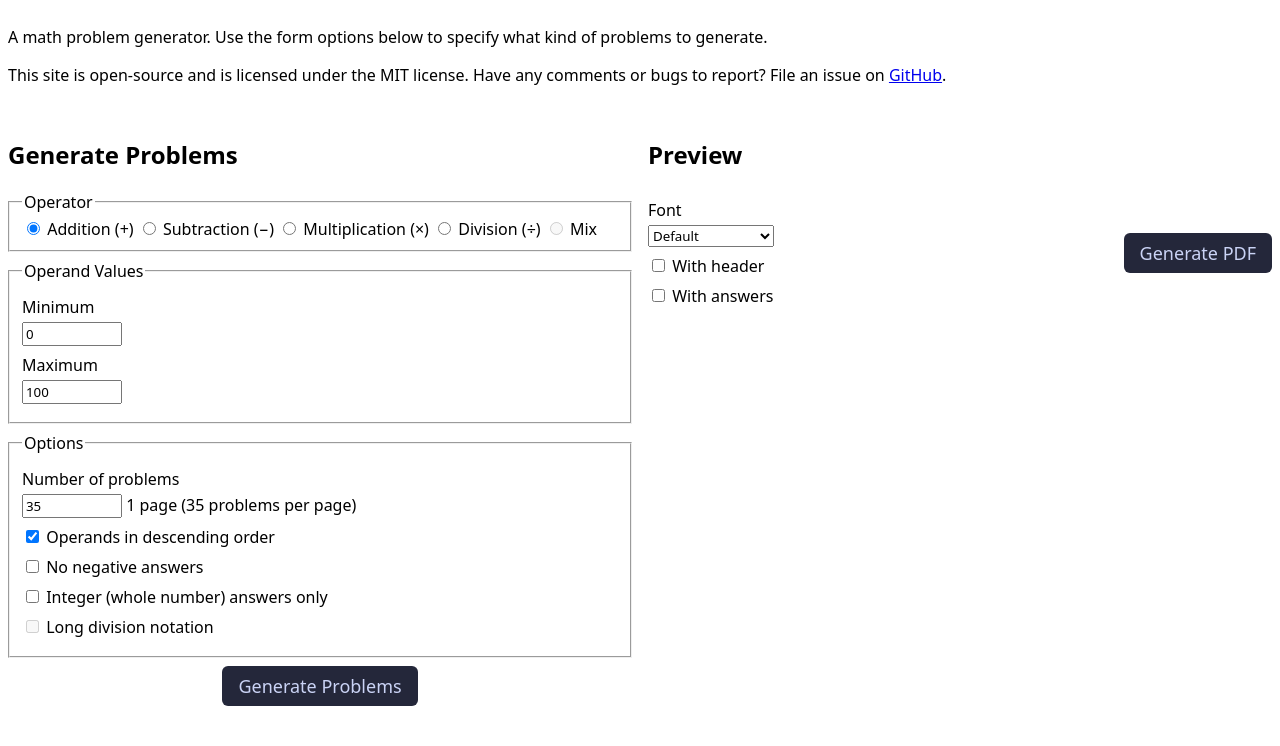
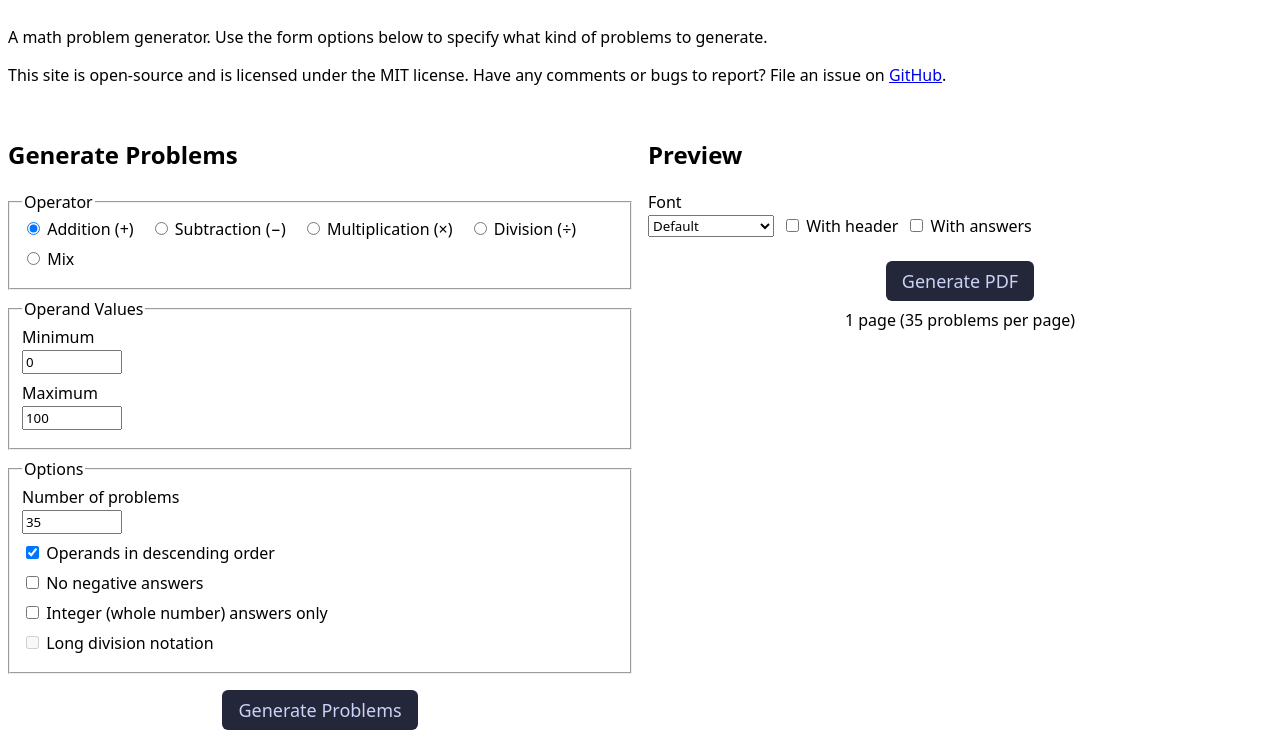
Before and after one commit to sphars/math-sheets, a website built with Vite: page index.html in a window 1280 px wide. Shown: the part 89-835 px from the top of the page. Before the commit the page ends 803 px from the top, so only its background shows below. Built offline with nearby package versions, Linux system fonts and the light colour scheme.

Commit message:
feat: allow mix of operators

```diff
--- a/index.html
+++ b/index.html
@@ -15,12 +15,7 @@
       <nav>
         <a href="/" id="logo">
           <div class="icon">
-            <img
-              width="42"
-              height="42"
-              src="/favicons/android-chrome-192x192.png"
-              alt="Math Sheets logo"
-            />
+            <img width="42" height="42" src="/favicons/android-chrome-192x192.png" alt="Math Sheets logo" />
           </div>
           <div class="logo-text">Math Sheets</div>
         </a>
@@ -29,13 +24,10 @@
 
     <main>
       <div class="information">
+        <p>A math problem generator. Use the form options below to specify what kind of problems to generate.</p>
         <p>
-          A math problem generator. Use the form options below to specify what kind of problems to
-          generate.
-        </p>
-        <p>
-          This site is open-source and is licensed under the MIT license. Have any comments or bugs
-          to report? File an issue on
+          This site is open-source and is licensed under the MIT license. Have any comments or bugs to report? File an
+          issue on
           <a href="https://github.com/sphars/math-sheets/issues" target="_blank">GitHub</a>.
         </p>
       </div>
@@ -46,28 +38,41 @@
           <form id="input-form">
             <fieldset>
               <legend>Operator</legend>
+              <div class="radio-group">
+                <div class="form-field">
                   <div>
                     <input required type="radio" id="operator-add" name="operator" value="+" checked />
                     <label for="operator-add">Addition (&plus;)</label>
+                  </div>
+                </div>
 
+                <div class="form-field">
+                  <div>
                     <input required type="radio" id="operator-subtract" name="operator" value="-" />
                     <label for="operator-subtract">Subtraction (&minus;)</label>
+                  </div>
+                </div>
 
+                <div class="form-field">
+                  <div>
                     <input required type="radio" id="operator-multiply" name="operator" value="*" />
                     <label for="operator-multiply">Multiplication (&times;)</label>
+                  </div>
+                </div>
 
+                <div class="form-field">
+                  <div>
                     <input required type="radio" id="operator-divide" name="operator" value="/" />
                     <label for="operator-divide">Division (&divide;)</label>
+                  </div>
+                </div>
 
-                <input
-                  required
-                  type="radio"
-                  id="operator-mix"
-                  name="operator"
-                  value="mix"
-                  disabled
-                />
+                <div class="form-field">
+                  <div>
+                    <input required type="radio" id="operator-mix" name="operator" value="mix" />
                     <label for="operator-mix">Mix</label>
+                  </div>
+                </div>
               </div>
             </fieldset>
 
@@ -75,30 +80,12 @@
               <legend>Operand Values</legend>
               <div class="form-field">
                 <label for="min-input">Minimum</label>
-                <input
-                  required
-                  type="number"
-                  id="min-input"
-                  name="min-input"
-                  min="0"
-                  max="999"
-                  step="1"
-                  value="0"
-                />
+                <input required type="number" id="min-input" name="min-input" min="0" max="999" step="1" value="0" />
               </div>
 
               <div class="form-field">
                 <label for="max-input">Maximum</label>
-                <input
-                  required
-                  type="number"
-                  id="max-input"
-                  name="max-input"
-                  min="0"
-                  max="1000"
-                  step="1"
-                  value="100"
-                />
+                <input required type="number" id="max-input" name="max-input" min="0" max="1000" step="1" value="100" />
               </div>
             </fieldset>
 
@@ -117,7 +104,6 @@
                     step="1"
                     value="35"
                   />
-                  <span id="pages"></span>
                 </div>
               </div>
 
@@ -162,12 +148,7 @@
             <div>
               <div class="form-field">
                 <label for="font-select">Font</label>
-                <select
-                  type="checkbox"
-                  id="font-select"
-                  name="font-select"
-                  form="input-form"
-                ></select>
+                <select type="checkbox" id="font-select" name="font-select" form="input-form"></select>
               </div>
 
               <div class="form-field">
@@ -185,7 +166,10 @@
               </div>
             </div>
 
+            <div>
               <button type="button" id="pdf-button">Generate PDF</button>
+              <div id="pages"></div>
+            </div>
             <!-- <button type="button" id="print-button">Print</button> -->
           </div>
 
--- a/src/main.ts
+++ b/src/main.ts
@@ -10,6 +10,7 @@ import { jsPDF } from "jspdf";
 import { autoTable } from "jspdf-autotable";
 
 // --- Script vars
+const operators = ["+", "-", "*", "/"];
 const fonts: Font[] = fontsData.fonts.sort((a, b) => a.name.localeCompare(b.name));
 const itemsPerPage = 35;
 let generatedProblems: Problem[] = [];
@@ -187,20 +188,27 @@ function getOperands(options: GeneratorOptions) {
 
 function generateMathProblems(options: GeneratorOptions) {
   for (let i = 0; i < options.numProblems; i++) {
-    let operands = getOperands(options);
-    let answer = getAnswer(operands[0], operands[1], options.operator);
+    // copy the form options
+    const optionsCopy = JSON.parse(JSON.stringify(options)) as GeneratorOptions;
+
+    // if operator = mix, need to randomize which operator to use
+    optionsCopy.operator =
+      options.operator === "mix" ? ["+", "-", "*", "/"][generateRandInt(0, 3)] : options.operator;
+
+    let operands = getOperands(optionsCopy);
+    let answer = getAnswer(operands[0], operands[1], optionsCopy.operator);
 
     if (options.intsOnly) {
       do {
         operands = getOperands(options);
-        answer = getAnswer(operands[0], operands[1], options.operator);
+        answer = getAnswer(operands[0], operands[1], optionsCopy.operator);
       } while (!Number.isInteger(answer));
     }
 
     generatedProblems.push({
       left: operands[0],
       right: operands[1],
-      operator: options.operator,
+      operator: optionsCopy.operator,
       answer: answer
     });
   }
--- a/src/style.css
+++ b/src/style.css
@@ -1,10 +1,10 @@
 @import url("./fonts.css");
 
 :root {
-  --font-sans: system-ui, -apple-system, BlinkMacSystemFont, "Segoe UI", Roboto, Oxygen, Ubuntu,
-    Cantarell, "Open Sans", "Helvetica Neue", sans-serif;
-  --font-sans-var: "Roboto Flex Variable", system-ui, -apple-system, BlinkMacSystemFont, "Segoe UI",
-    Roboto, Oxygen, Ubuntu, Cantarell, "Open Sans", "Helvetica Neue", sans-serif;
+  --font-sans: system-ui, -apple-system, BlinkMacSystemFont, "Segoe UI", Roboto, Oxygen, Ubuntu, Cantarell, "Open Sans",
+    "Helvetica Neue", sans-serif;
+  --font-sans-var: "Roboto Flex Variable", system-ui, -apple-system, BlinkMacSystemFont, "Segoe UI", Roboto, Oxygen,
+    Ubuntu, Cantarell, "Open Sans", "Helvetica Neue", sans-serif;
   --font-mono: monospace;
   --content-width: 1400px;
 }
@@ -90,10 +90,22 @@ nav {
 
 #actions {
   display: flex;
-  flex-flow: row wrap;
+  flex-flow: column wrap;
   justify-content: space-between;
-  align-items: center;
+  align-items: stretch;
+  row-gap: 8px;
   width: 100%;
+}
+
+#actions > div:first-child {
+  display: flex;
+  flex-direction: row;
+  align-items: flex-end;
+  column-gap: 8px;
+}
+
+#actions > div:nth-child(2) {
+  text-align: center;
 }
 
 /* Form styles */
@@ -108,9 +120,22 @@ nav {
   width: 100%;
 }
 
+#input-form .radio-group {
+  display: flex;
+  flex-flow: row wrap;
+  align-items: flex-start;
+  column-gap: 16px;
+}
+
 .form-field {
-  width: 100%;
-  margin: 0.5rem 0;
+  margin-bottom: 0.5rem;
+}
+
+.form-field.radio {
+  display: flex;
+  flex-direction: row;
+  align-items: center;
+  column-gap: 4px;
 }
 
 .form-field > * {
@@ -118,7 +143,7 @@ nav {
 }
 
 .form-field label {
-  margin-bottom: 4px;
+  margin-bottom: 2px;
 }
 
 input,
@@ -199,6 +224,7 @@ pre {
 button {
   background-color: #24273a;
   color: #cad3f5;
+  margin: 8px 0;
   padding: 8px 16px;
   border: none;
   border-radius: 6px;
@@ -221,7 +247,7 @@ button {
   width: 200px;
 }
 
-@media (min-width: 768px) {
+@media (min-width: 1024px) {
   .content-wrapper {
     display: grid;
     grid-template-columns: 1fr 1fr;
```
Lines whose indentation alone changed are shown as unchanged.
